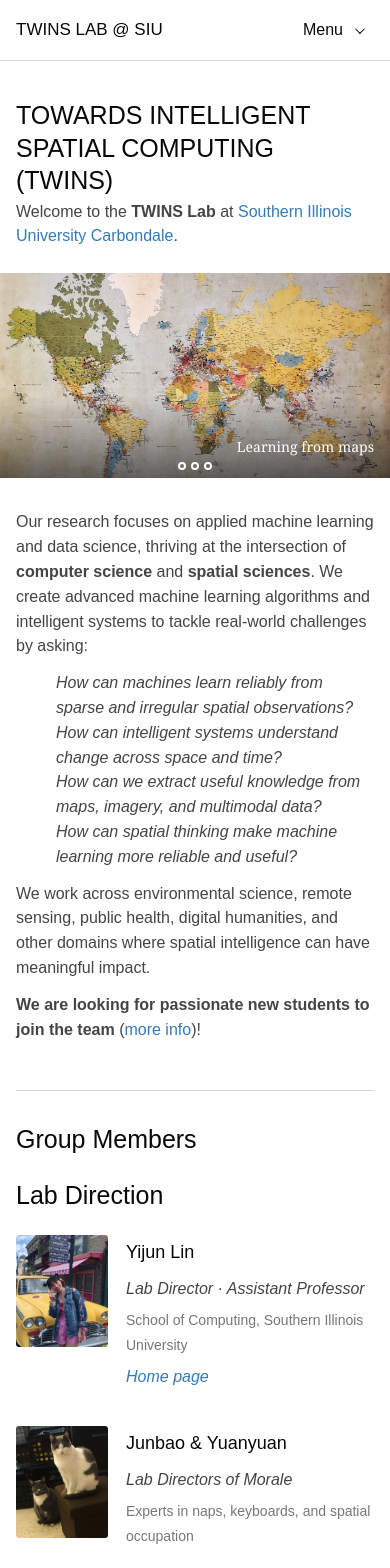
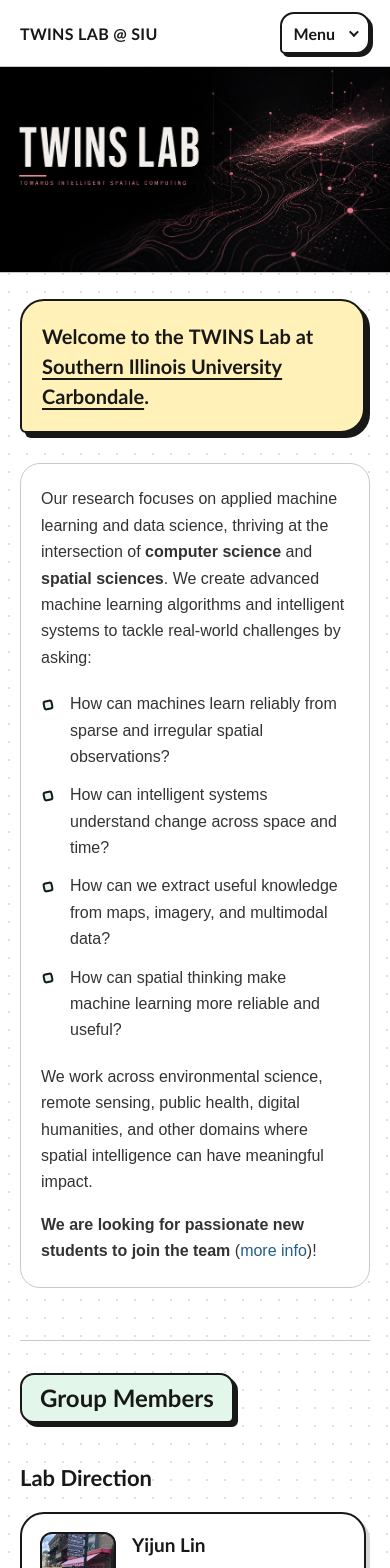
Before and after one commit to linyijun/twins-lab, a Next.js app: page / in a window 390 px wide. Shown: the top 1568 px of the page. Built offline with nearby package versions, Linux system fonts and the light colour scheme.

Commit message:
Update Site source

```diff
--- a/app/globals.css
+++ b/app/globals.css
@@ -1,94 +1,103 @@
 @import "tailwindcss";
 
 :root {
-  --black: #080808;
-  --text: #444;
-  --blue: #337ab7;
-  --line: #d6d6d6;
+  --black: #181818;
+  --text: #333;
+  --blue: #235e87;
+  --line: #c9c9c9;
+  --mint: #e3f6ea;
+  --sky: #e6f3ff;
+  --lilac: #eee8ff;
+  --yellow: #fff1b8;
+  --round-font: "Avenir Next", "Trebuchet MS", ui-rounded, sans-serif;
 }
 
 * { box-sizing: border-box; }
-body { margin: 0; color: var(--text); background: #fff; font-family: Arial, Helvetica, sans-serif; font-size: 16px; line-height: 1.55; }
-a { color: var(--blue); text-decoration: none; }
+body { margin: 0; color: var(--text); background: #fff; font-family: "Avenir Next", Arial, sans-serif; font-size: 16px; line-height: 1.65; }
+a { color: var(--blue); text-decoration: none; text-underline-offset: 4px; }
 a:hover { text-decoration: underline; }
-a:focus-visible, button:focus-visible { outline: 2px solid var(--black); outline-offset: 4px; }
-.wrap { width: min(970px, calc(100% - 32px)); margin: 0 auto; }
+a:focus-visible, button:focus-visible { outline: 3px solid var(--blue); outline-offset: 5px; }
+.wrap { width: min(970px, calc(100% - 40px)); margin: 0 auto; }
 
 .site-header { background: #fff; border-bottom: 1px solid var(--line); position: relative; z-index: 10; }
-.site-header-inner { width: min(970px, calc(100% - 32px)); min-height: 64px; margin: auto; display: flex; align-items: center; justify-content: space-between; gap: 24px; }
-.brand { color: var(--black); font-size: 17px; font-weight: 500; }
+.site-header-inner { width: min(970px, calc(100% - 40px)); min-height: 72px; margin: auto; display: flex; align-items: center; justify-content: space-between; gap: 24px; }
+.brand { color: var(--black); font: 800 18px var(--round-font); letter-spacing: .02em; }
 .site-header a:hover { color: var(--black); text-decoration: none; }
 .site-navigation { position: relative; }
-.navigation-toggle { display: flex; align-items: center; gap: 12px; min-height: 44px; padding: 8px 12px; border: 0; border-radius: 3px; background: transparent; color: var(--black); font: inherit; cursor: pointer; }
-.navigation-toggle:hover, .navigation-toggle[aria-expanded="true"] { background: #f3f3f3; }
-.navigation-chevron { width: 7px; height: 7px; border-right: 1.5px solid currentColor; border-bottom: 1.5px solid currentColor; transform: rotate(45deg) translateY(-2px); }
+.navigation-toggle { display: flex; align-items: center; gap: 14px; min-height: 42px; padding: 7px 16px; border: 2px solid var(--black); border-radius: 14px 14px 14px 5px; box-shadow: 3px 3px 0 var(--black); background: #fff; color: var(--black); font: 700 16px var(--round-font); cursor: pointer; }
+.navigation-toggle:hover, .navigation-toggle[aria-expanded="true"] { background: var(--yellow); }
+.navigation-chevron { width: 7px; height: 7px; border-right: 2px solid currentColor; border-bottom: 2px solid currentColor; transform: rotate(45deg) translateY(-2px); }
 .navigation-toggle[aria-expanded="true"] .navigation-chevron { transform: rotate(225deg) translate(-2px, -1px); }
-.navigation-dropdown { position: absolute; right: 0; top: calc(100% + 8px); width: 180px; padding: 8px; border: 1px solid var(--line); border-radius: 4px; background: #fff; box-shadow: 0 8px 24px rgb(0 0 0 / 8%); }
-.navigation-dropdown a { display: block; padding: 10px 12px; color: var(--black); border-radius: 2px; }
-.navigation-dropdown a:hover, .navigation-dropdown a:focus-visible { background: #f3f3f3; }
+.navigation-dropdown { position: absolute; right: 0; top: calc(100% + 14px); width: 190px; padding: 8px; border: 2px solid var(--black); border-radius: 16px 5px 16px 16px; background: #fff; box-shadow: 5px 5px 0 var(--black); }
+.navigation-dropdown[hidden] { display: none; }
+.navigation-dropdown a { display: block; padding: 10px 12px; color: var(--black); font-weight: 700; border-radius: 9px; }
+.navigation-dropdown a:hover, .navigation-dropdown a:focus-visible { background: var(--mint); }
 
 main { min-height: calc(100vh - 190px); }
-.home-content { padding: 38px 0 70px; }
-.home-content h1, .section-title { margin: 0 0 3px; color: var(--black); font-size: 30px; font-weight: 400; line-height: 1.3; }
-.welcome { margin: 0 0 24px; }
-.carousel { position: relative; width: 100%; aspect-ratio: 1728 / 910; margin: 0 0 32px; overflow: hidden; background: #080808; }
-.carousel-slide { position: absolute; inset: 0; background-size: cover; background-position: center; opacity: 0; animation: carousel 18s infinite; }
-.carousel-slide:first-child { opacity: 1; }
-.carousel-slide:nth-child(2) { animation-delay: 6s; }
-.carousel-slide:nth-child(3) { animation-delay: 12s; }
-.carousel-slide-1 { background-image: url('/twins-hero-v2.png'); }
-.carousel-slide-2 { background-image: url('/research/maps.jpg'); }
-.carousel-slide-3 { background-image: url('/research/soil.jpg'); }
-.carousel-slide:after { position: absolute; inset: 0; background: linear-gradient(transparent 60%, rgb(0 0 0 / 55%)); content: ""; }
-.carousel-caption { position: absolute; z-index: 1; right: 27px; bottom: 22px; color: #fff; font: 22px Georgia, serif; }
-.dots { position: absolute; z-index: 2; bottom: 12px; left: 50%; display: flex; gap: 5px; transform: translateX(-50%); }
-.dots i { width: 11px; height: 11px; border: 2px solid white; border-radius: 50%; }
-@keyframes carousel { 0%,28% { opacity: 1; } 33%,95% { opacity: 0; } 100% { opacity: 1; } }
+.home-content { padding: 0 0 72px; background-image: radial-gradient(#dfdfdf .8px, transparent .8px); background-size: 18px 18px; }
+.lab-banner { width: 100%; margin: 0; background: #080808; border-bottom: 1px solid var(--line); }
+.lab-banner img { display: block; width: 100%; height: auto; }
+.content-wrap { padding-top: 36px; }
+.welcome-card { position: relative; padding: 24px 30px; margin: 0 5px 30px 0; background: var(--yellow); border: 2px solid var(--black); border-radius: 24px 24px 24px 6px; box-shadow: 5px 5px 0 var(--black); }
+.welcome { margin: 0; color: var(--black); font: 600 clamp(20px, 2.2vw, 25px)/1.5 var(--round-font); }
+.welcome strong { font-weight: 900; }
+.welcome a { color: var(--black); text-decoration: underline; text-decoration-thickness: 1.5px; }
 
-.about-copy { margin: 0 0 28px; scroll-margin-top: 24px; }
-.about-copy p { margin: 0 0 12px; }
-.about-copy ul { margin: 6px 0 12px 40px; font-style: italic; }
-.about-copy strong { font-weight: 700; }
-.home-section { margin-top: 48px; padding-top: 32px; border-top: 1px solid var(--line); scroll-margin-top: 24px; }
-.section-lead { margin: 12px 0 8px; }
-.subheading { margin: 20px 0; color: var(--black); font-size: 25px; font-weight: 400; }
-.team-group { margin-bottom: 46px; }
+.about-copy { margin: 0; padding: 24px 28px; background: #fff; border: 1px solid var(--line); border-radius: 20px; scroll-margin-top: 24px; }
+.about-copy p { margin: 0 0 16px; }
+.about-copy p:last-child { margin-bottom: 0; }
+.about-copy ul { margin: 20px 0; padding: 0; list-style: none; }
+.about-copy li { position: relative; margin: 12px 0; padding-left: 29px; }
+.about-copy li::before { content: ""; position: absolute; left: 2px; top: .55em; width: 10px; height: 10px; background: var(--mint); border: 2px solid var(--black); border-radius: 3px; transform: rotate(-12deg); }
+.about-copy strong { font-weight: 800; }
+.home-section { margin-top: 52px; padding-top: 32px; border-top: 1px solid var(--line); scroll-margin-top: 24px; }
+.section-title { display: inline-block; margin: 0 0 12px; padding: 7px 18px; color: var(--black); background: var(--mint); border: 2px solid var(--black); border-radius: 14px 14px 6px 14px; box-shadow: 4px 4px 0 var(--black); font: 800 28px/1.35 var(--round-font); }
+#join-us .section-title { background: var(--lilac); }
+.section-lead { margin: 16px 0 26px; }
+.subheading { margin: 28px 0 18px; color: var(--black); font: 800 22px/1.4 var(--round-font); }
+.team-group { margin-bottom: 38px; }
 .team-group:last-child { margin-bottom: 0; }
-.people-list { display: flex; flex-direction: column; gap: 36px; }
-.person { display: flex; align-items: flex-start; gap: 24px; min-height: 145px; width: 100%; }
-.portrait { flex: 0 0 120px; width: 120px; height: 145px; background: #ededed center/cover no-repeat; border-radius: 3px; }
-.student-1 { background: linear-gradient(145deg, #fac2d9, #9f5573); }
-.student-2 { background: linear-gradient(145deg, #755063, #ffc1da); }
-.student-3 { background: linear-gradient(145deg, #e58ab0, #543645); }
-.person h4 { margin: 4px 0 10px; color: var(--black); font-size: 18px; font-weight: 400; }
-.person p { margin: 0 0 7px; font-style: italic; }
-.person span { color: #777; font-size: 14px; }
-.person .home-link { display: block; margin-top: 7px; font-style: italic; }
-.openings article { padding: 24px 0; border-bottom: 1px solid var(--line); }
-.openings h3 { margin: 0 0 8px; color: var(--black); font-size: 22px; font-weight: 400; }
+.people-list { display: flex; flex-direction: column; gap: 22px; }
+.person { display: flex; align-items: center; gap: 28px; width: calc(100% - 4px); min-height: 145px; padding: 24px; background: #fff; border: 2px solid var(--black); border-radius: 24px 24px 24px 8px; box-shadow: 4px 4px 0 #d6d6d6; }
+.portrait { position: relative; flex: 0 0 120px; width: 120px; height: 145px; overflow: hidden; background: #ededed center/cover no-repeat; border: 2px solid var(--black); border-radius: 16px; }
+.student-1 { background-color: var(--mint); }
+.student-2 { background-color: var(--lilac); }
+.student-3 { background-color: var(--sky); }
+.portrait[class*="student-"]::before { content: ""; position: absolute; top: 24px; left: 50%; width: 40%; aspect-ratio: 1; transform: translateX(-50%); border: 2px solid var(--black); border-radius: 50%; background: #fff; }
+.portrait[class*="student-"]::after { content: ""; position: absolute; left: 16%; right: 16%; bottom: -12px; height: 48%; border: 2px solid var(--black); border-radius: 50% 50% 0 0; background: #fff; }
+.person h4 { margin: 0 0 8px; color: var(--black); font: 800 21px/1.4 var(--round-font); }
+.person p { margin: 0 0 6px; }
+.person span { color: #606060; font-size: 14px; }
+.person .home-link { display: block; width: fit-content; margin-top: 10px; font-weight: 700; }
+.openings { display: flex; flex-direction: column; gap: 20px; }
+.openings article { padding: 24px 28px; margin-right: 4px; background: #fff; border: 2px solid var(--black); border-radius: 22px 8px 22px 22px; box-shadow: 4px 4px 0 #d6d6d6; }
+.openings article:last-child { background: var(--sky); }
+.openings h3 { margin: 0 0 10px; color: var(--black); font: 800 21px/1.4 var(--round-font); }
 .openings p { margin: 0; }
-.apply { display: inline-block; margin-top: 14px; }
+.apply { display: inline-block; margin: 20px 3px 3px 0; padding: 10px 18px; color: var(--black); background: #fff; border: 2px solid var(--black); border-radius: 12px; box-shadow: 3px 3px 0 var(--black); font-weight: 800; }
+.apply:hover { background: var(--yellow); text-decoration: none; }
 
 footer { background: #fff; border-top: 1px solid var(--line); color: var(--text); }
-.footer-inner { width: min(970px, calc(100% - 32px)); margin: auto; padding: 24px 0; display: grid; grid-template-columns: 1fr 1fr 1fr; gap: 50px; }
-.footer-inner strong { color: var(--black); font-weight: 400; }
+.footer-inner { width: min(970px, calc(100% - 40px)); margin: auto; padding: 30px 0; display: grid; grid-template-columns: 1fr 1fr 1fr; gap: 50px; }
+.footer-inner strong { color: var(--black); font: 800 17px var(--round-font); }
 .footer-inner p { margin: 0; font-size: 14px; }
-.footer-inner a { color: var(--black); }
+.footer-inner a { color: var(--black); text-decoration: underline; }
 
 @media (max-width: 760px) {
-  .site-header-inner { min-height: 60px; gap: 16px; }
-  .carousel-caption { right: 16px; bottom: 22px; font-size: 18px; }
-  .footer-inner { grid-template-columns: 1fr; gap: 15px; }
+  .site-header-inner { min-height: 66px; gap: 16px; }
+  .content-wrap { padding-top: 26px; }
+  .footer-inner { grid-template-columns: 1fr; gap: 20px; }
 }
 @media (max-width: 440px) {
-  .person { gap: 18px; }
-  .portrait { flex-basis: 92px; width: 92px; height: 112px; }
-  .home-content h1, .section-title { font-size: 25px; }
-  .carousel-caption { font-size: 14px; }
-  .dots { bottom: 8px; }
-  .dots i { width: 8px; height: 8px; }
+  .brand { font-size: 16px; }
+  .navigation-toggle { padding: 7px 12px; }
+  .welcome-card { padding: 20px; }
+  .about-copy { padding: 22px 20px; }
+  .section-title { font-size: 24px; }
+  .person { align-items: flex-start; gap: 16px; padding: 18px; }
+  .portrait { flex-basis: 76px; width: 76px; height: 96px; border-radius: 12px; }
+  .portrait[class*="student-"]::before { top: 15px; }
+  .person h4 { font-size: 19px; }
+  .person p { font-size: 15px; }
+  .openings article { padding: 22px 20px; }
 }
-@media (prefers-reduced-motion: reduce) {
-  .carousel-slide { animation: none; }
-  .carousel-slide:first-child { opacity: 1; }
-}
--- a/app/page.tsx
+++ b/app/page.tsx
@@ -10,17 +10,19 @@ export default function Home() {
   return <>
     <Header />
     <main className="home-content">
-      <div className="wrap">
-      <h1>TOWARDS INTELLIGENT SPATIAL COMPUTING (TWINS)</h1>
-      <p className="welcome">Welcome to the <strong>TWINS Lab</strong> at <a href="https://siu.edu/">Southern Illinois University Carbondale</a>.</p>
+      <figure className="lab-banner">
+        <img
+          src="/twins-hero-v2.png"
+          alt="TWINS Lab — Towards Intelligent Spatial Computing"
+          width={1728}
+          height={910}
+          fetchPriority="high"
+        />
+      </figure>
+      <div className="wrap content-wrap">
+      <div className="welcome-card">
+        <h1 className="welcome">Welcome to the <strong>TWINS Lab</strong> at <a href="https://siu.edu/">Southern Illinois University Carbondale</a>.</h1>
       </div>
-      <section className="carousel" aria-label="Lab photo carousel">
-        <div className="carousel-slide carousel-slide-1"><span className="carousel-caption">Spatial intelligence</span></div>
-        <div className="carousel-slide carousel-slide-2"><span className="carousel-caption">Learning from maps</span></div>
-        <div className="carousel-slide carousel-slide-3"><span className="carousel-caption">Science with impact</span></div>
-        <div className="dots" aria-hidden="true"><i /><i /><i /></div>
-      </section>
-      <div className="wrap">
       <section id="research" className="about-copy" aria-label="Research overview">
         <p>Our research focuses on applied machine learning and data science, thriving at the intersection of <strong>computer science</strong> and <strong>spatial sciences</strong>. We create advanced machine learning algorithms and intelligent systems to tackle real-world challenges by asking:</p>
         <ul>
```
